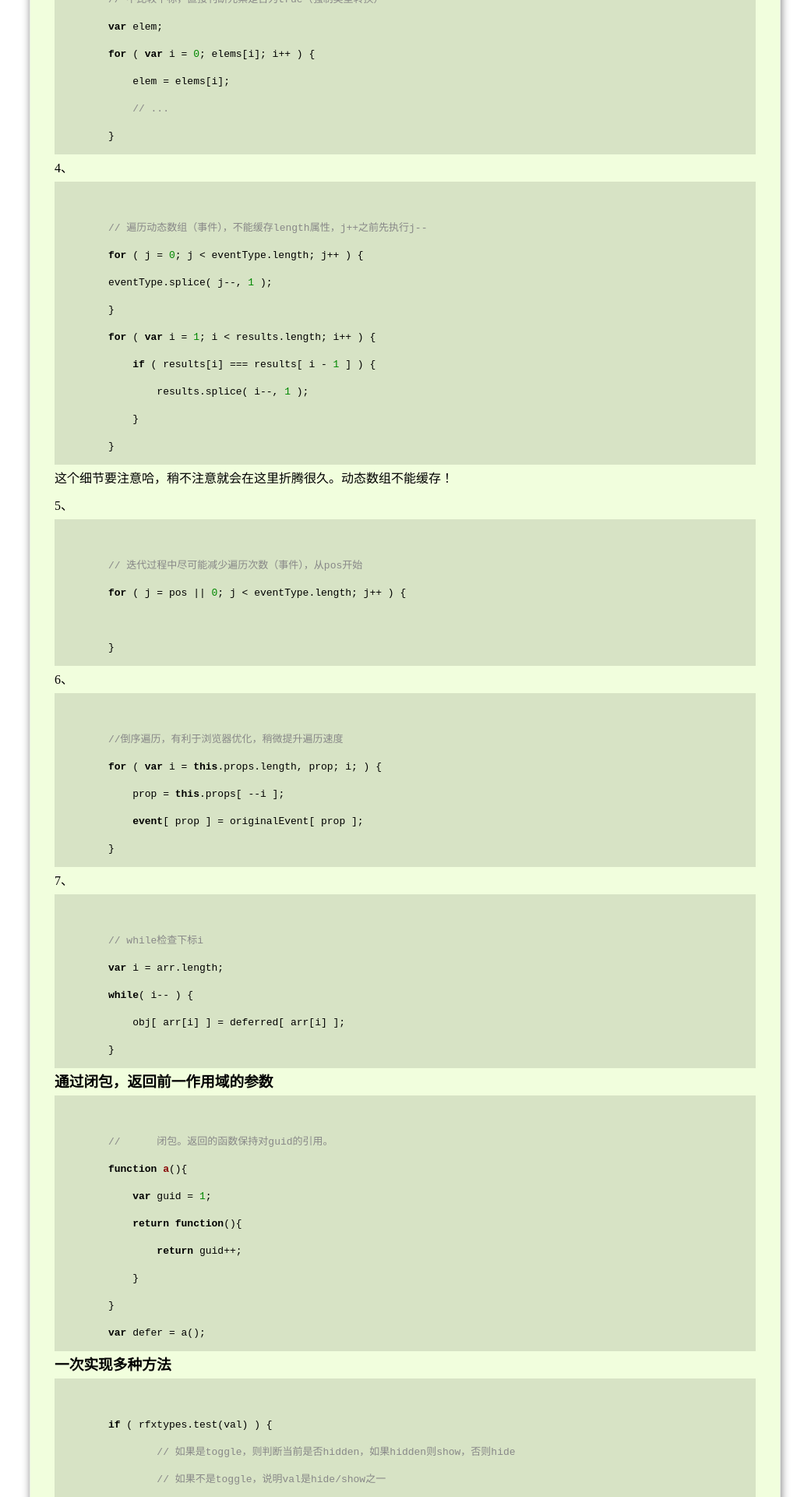
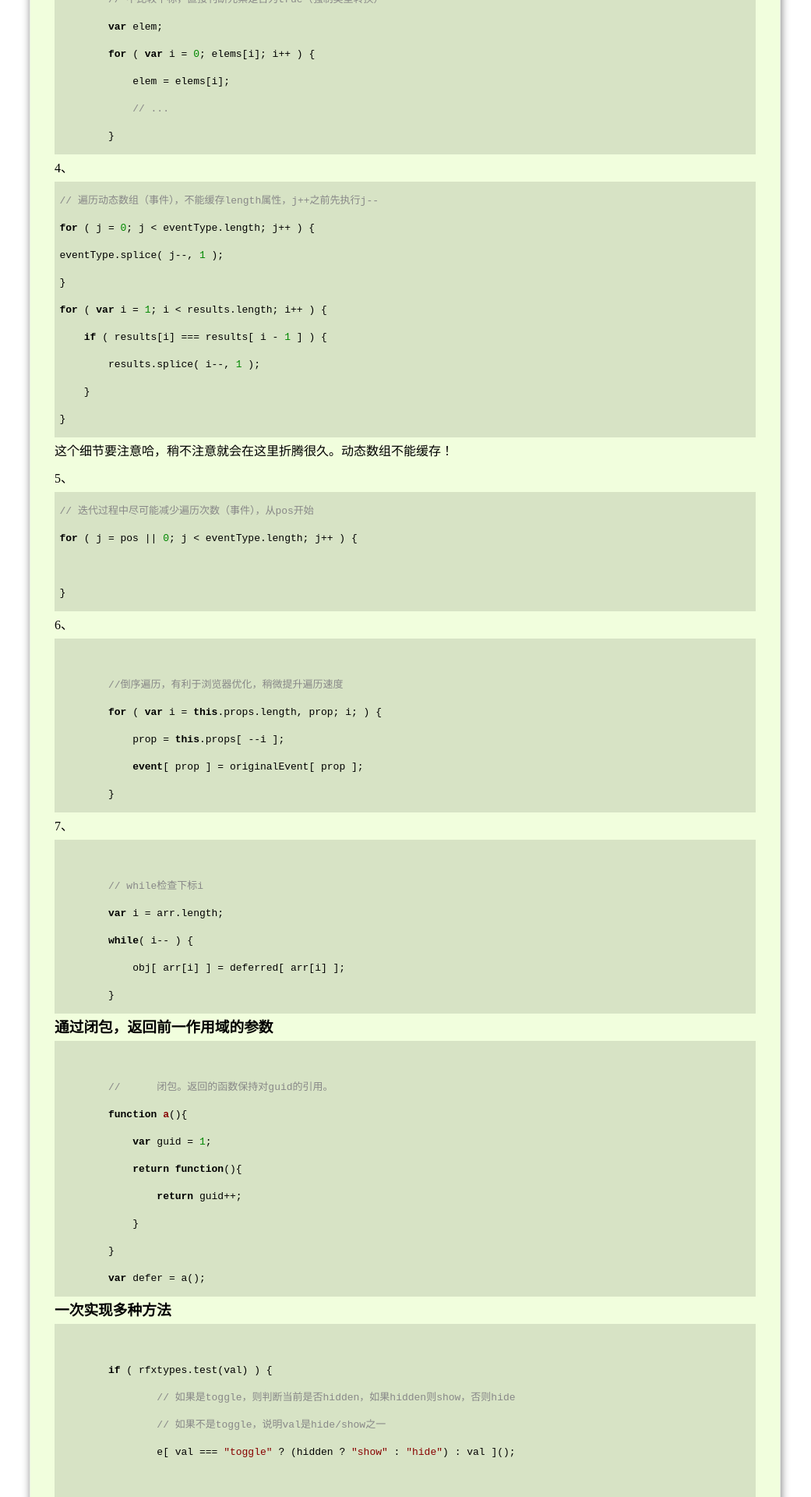
Before and after one commit to qubaomingg/freestyle21.github.com, a Jekyll site: the page built from _posts/2013-03-15-jQueryCode.md, in a window 1280 px wide. Shown: the part 2386-4306 px from the top of the page at 78% size, without its empty margins (120-1161 px from the left). Built offline with Jekyll 4.4.1, drawn with Linux system fonts in a browser that asks for light colours; some web fonts are replaced; comment, search, counter and statistics services are not loaded.

Commit message:
Update 2013-03-15-jQueryCode.md

```diff
--- a/_posts/2013-03-15-jQueryCode.md
+++ b/_posts/2013-03-15-jQueryCode.md
@@ -95,8 +95,6 @@ imgsrc: img/dream.jpg
 
 4、
 
-
-<pre><code>
 	// 遍历动态数组（事件），不能缓存length属性，j++之前先执行j--
 	for ( j = 0; j < eventType.length; j++ ) {
 	eventType.splice( j--, 1 );
@@ -106,20 +104,16 @@ imgsrc: img/dream.jpg
 	        results.splice( i--, 1 );
 	    }
 	}
-</code></pre>
 
 
 这个细节要注意哈，稍不注意就会在这里折腾很久。动态数组不能缓存！
 
 5、
 
-
-<pre><code>
 	// 迭代过程中尽可能减少遍历次数（事件），从pos开始
 	for ( j = pos || 0; j < eventType.length; j++ ) {
 
 	}
-</code></pre>
 
 
 
@@ -178,8 +172,6 @@ imgsrc: img/dream.jpg
 同样的思想还有一处：
 
 
-
-<pre><code>
 	jQuery.each(["live", "die"], function( i, name ) {
 		jQuery.fn[ name ] = function( types, data, fn, origSelector /* Internal Use Only */ ) {
 			if ( name === "die" && !types &&
@@ -191,8 +183,6 @@ imgsrc: img/dream.jpg
 			return this;
 		};
 	});
-</code></pre>
-
 
 
 
```
